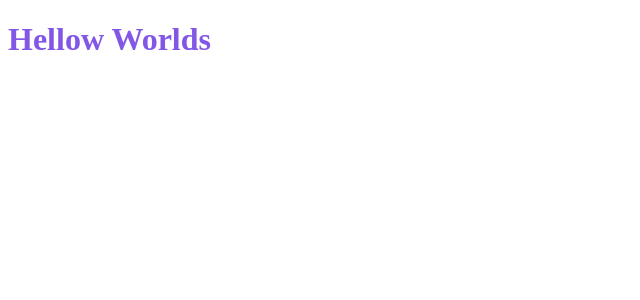
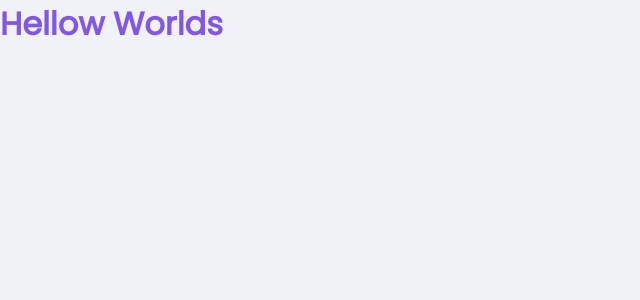
Before and after one commit to yurialvesbrasil/dtmoney, a React (Create React App) app: page / in a window 1280 px wide. Shown: the top 300 px of the page, without its empty margins (0-640 px from the left). Built offline with nearby package versions, Linux system fonts and the light colour scheme.

Commit message:
Global Style

```diff
--- a/public/index.html
+++ b/public/index.html
@@ -1,9 +1,16 @@
 <!DOCTYPE html>
 <html lang="en">
   <head>
+    <link rel="preconnect" href="https://fonts.googleapis.com" />
+    <link rel="preconnect" href="https://fonts.gstatic.com" crossorigin />
     <meta charset="utf-8" />
     <meta name="viewport" content="width=device-width, initial-scale=1" />
+    <link rel="shortcut icon" href="favicon.png" type="image/png" />
     <title>DtMoney App</title>
+    <link
+      href="https://fonts.googleapis.com/css2?family=Poppins&display=swap"
+      rel="stylesheet"
+    />
   </head>
   <body>
     <noscript>You need to enable JavaScript to run this app.</noscript>
--- a/src/App.tsx
+++ b/src/App.tsx
@@ -1,4 +1,5 @@
 import styled from 'styled-components';
+import { GlobalStyle } from './styles/global';
 
 const Title = styled.h1`
   color: #8257e6;
@@ -8,6 +9,7 @@
   return (
     <div className="App">
       <Title>Hellow Worlds</Title>
+      <GlobalStyle />
     </div>
   );
 }
--- /dev/null
+++ b/src/styles/global.ts
@@ -0,0 +1,53 @@
+import { createGlobalStyle } from 'styled-components';
+
+export const GlobalStyle = createGlobalStyle`
+    :root {
+        --background: #f0f2f5;
+        --red: #E52E4D;
+        --blue: #5429CC;
+        --blue-light: #6933FF;
+        --text-title: #363F5F;
+        --text-body: #969CB3;
+        --shape: #FFFFFF;
+    }
+
+    * {
+        margin: 0;
+        padding: 0;
+        box-sizing: border-box;
+    }
+
+    html {
+        @media (max-width: 1080px) {
+            font-size: 93.75%; /* 15px */
+        }
+
+        @media (max-width: 768px) {
+            font-size: 87.5%; /* 14px */
+        }
+    }
+
+    body {
+        background: var(--background);
+        -webkit-font-smoothing: antialiased; /* Para as fontes ficarem mais bonitas */
+    }
+
+    body, input, button, textarea {
+        font-family: 'Poppins', sans-serif;
+        font-weight: 400;
+    }
+
+    h1, h2, h3, h4, h5, h6, strong {
+        font-weight: 600;
+    }
+
+    button {
+        cursor: pointer;
+    }
+
+    /* Para componentes desabilitados */
+    [disabled] {
+        opacity: 0.6;
+        cursor: not-allowed;
+    }
+`;
```
